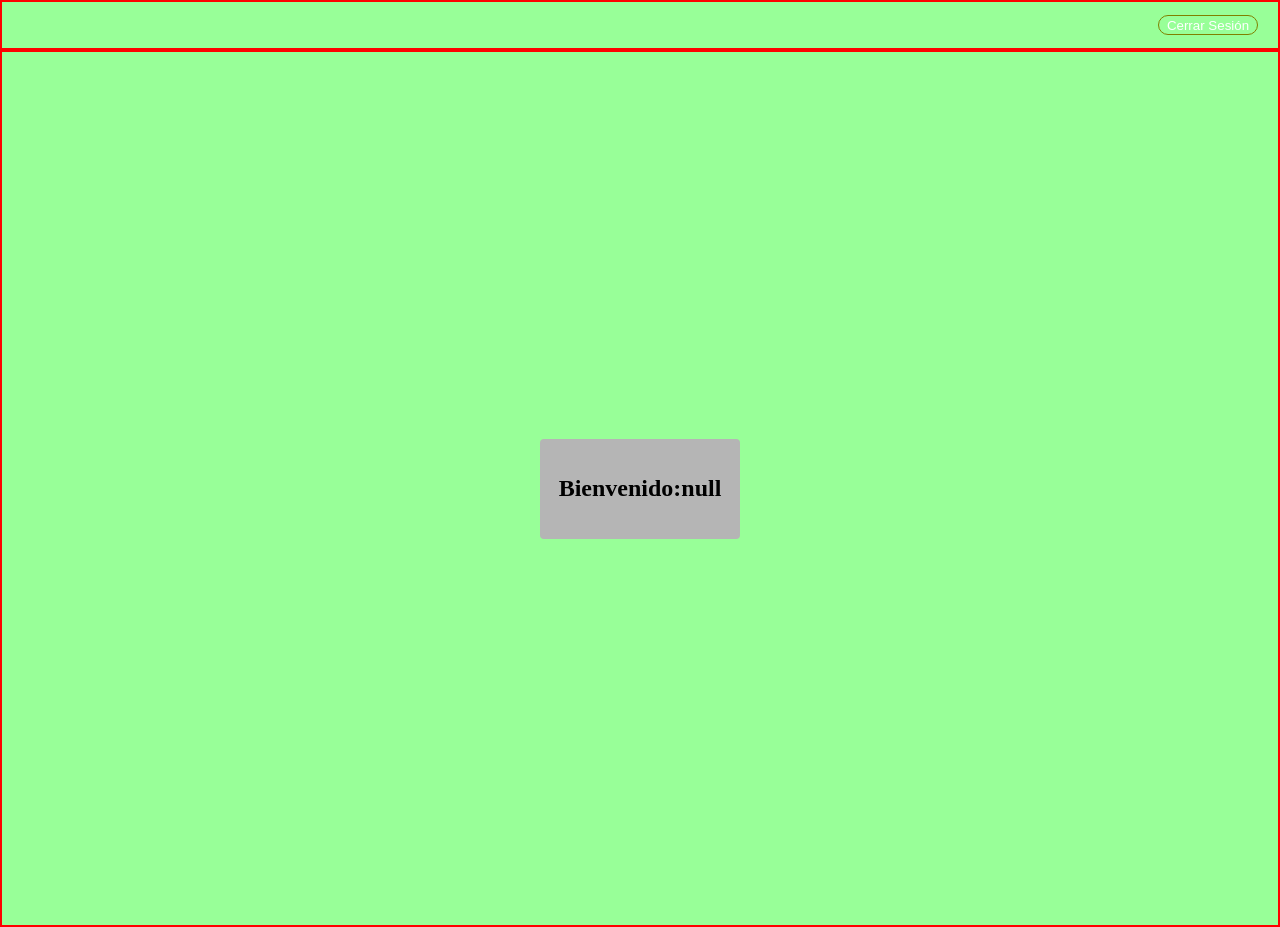
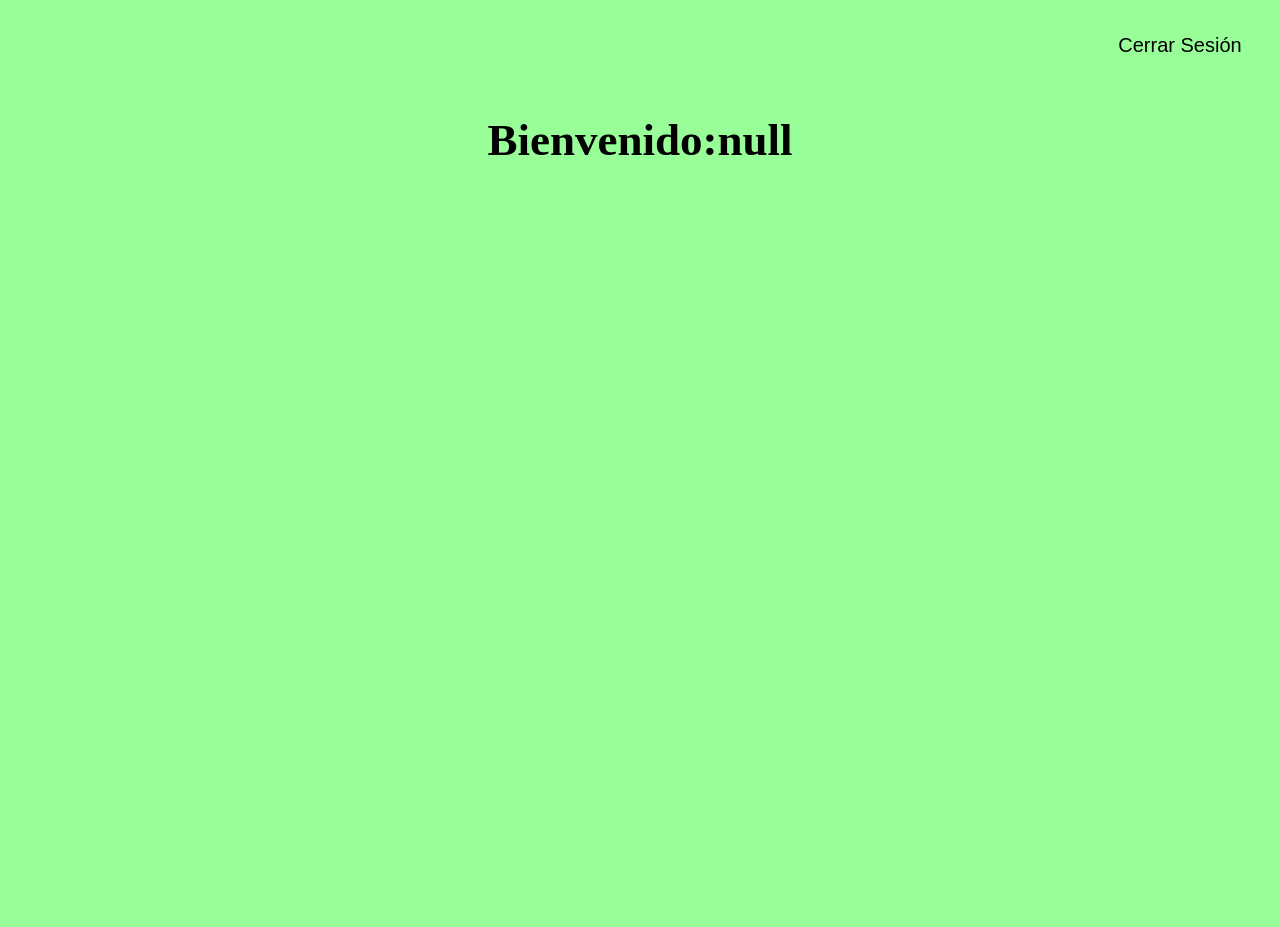
Before and after one commit to Viticor2004/Frutify, a plain HTML site: page logueado.html in a window 1280 px wide. After the commit the page ends 800 px from the top, so only its background shows below. Drawn offline with Linux system fonts and the light colour scheme.

Commit message:
Cambios css logueado (#13)
* Update estilos.css

* Update logueado.html

```diff
--- a/estilos.css
+++ b/estilos.css
@@ -133,29 +133,30 @@ form {
 .bodyLogueado header {
     display: flex;
     align-items: center;
+    justify-content: space-evenly;
     width: 100%;
-    height: 50px;
-    border: 2px solid red;
+    height: 90px;
     display: flex;
     justify-content: end;
 }
 
 .bodyLogueado header input{
     margin-right: 20px;
-    width: 100px;
-    height: 20px;
-    background: none;
-    border: none;
-    border: olive 1px solid;
+    width: 160px;
+    height: 30px;
+    background:transparent;
+    border: transparent;
+    color: black;
+    font-size: 20px;
 }
 
 .bodyLogueado section{
     display: flex;
-    border: 2px solid red;
     justify-content: center;
-    align-items: center;
+    align-items: left;
     width: 100%;
-    height: 877px;
+    height: 200px;
+    font-size: 30px;
 }
 
 .bodyLogueado section .Bienvenido{
@@ -163,9 +164,14 @@ form {
     flex-wrap: wrap;
     justify-content: center;
     align-items: center;
-    width: 200px;
+    width: 500px;
     height: 100px;
-    background:#b5b5b5;
     border-radius: 4px;
+}
 
+.fondo_logueado {
+    position: absolute;
+    width: 80px;
+    height: 70px;
+    margin-right: 1840px;
 }
--- a/logueado.html
+++ b/logueado.html
@@ -20,7 +20,9 @@
 </head>
 
 <body class ="bodyLogueado">
+
     <header>
+        <img src="images/iconofrutify.png" alt="naranja" class="fondo_logueado">
         <a href="index.html">
             <input type="submit" id="cerrarSesion" value="Cerrar Sesión">
         </a>
```
